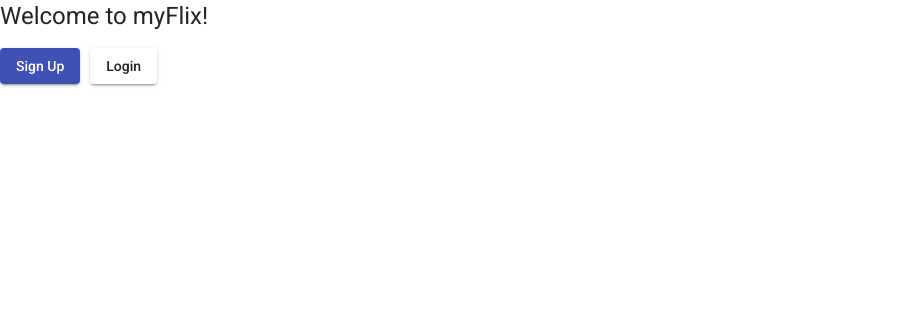
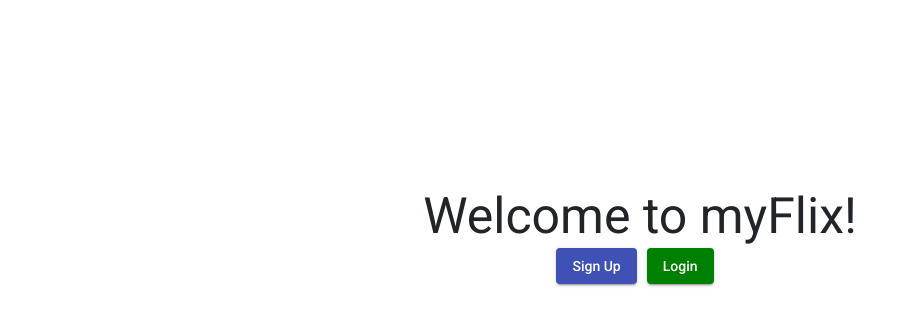
Before and after one commit to Jazzyspoon/myFlix-Angular-client, an Angular app: page / in a window 1280 px wide. Shown: the top 326 px of the page, without its empty margins (0-917 px from the left). Built offline with nearby package versions, Linux system fonts and the light colour scheme.

Commit message:
PLaying around with styles to make it look better/centered

```diff
--- a/src/app/app.component.html
+++ b/src/app/app.component.html
@@ -12,7 +12,7 @@
     mat-raised-button
     (click)="openUserLoginDialog()"
     style="margin-right: 10px"
-    color="orange"
+    color="success"
   >
     Login
   </button>
--- a/src/app/app.component.scss
+++ b/src/app/app.component.scss
@@ -1,3 +1,13 @@
-.orange {
-  color: orangered;
+.main-page {
+  text-align: center;
+  margin-top: 200px;
 }
+
+h1 {
+  font-size: 50px;
+}
+
+.mat-success {
+  background-color: green;
+  color: #fff;
+}
```
